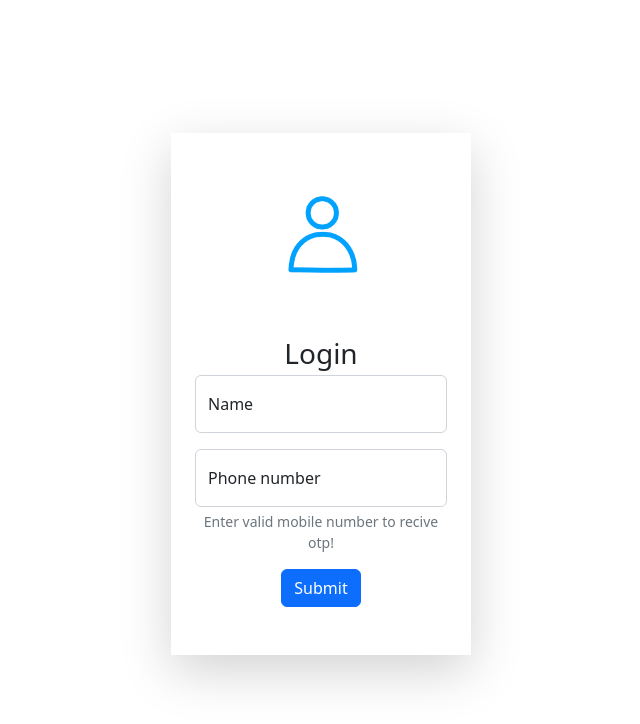
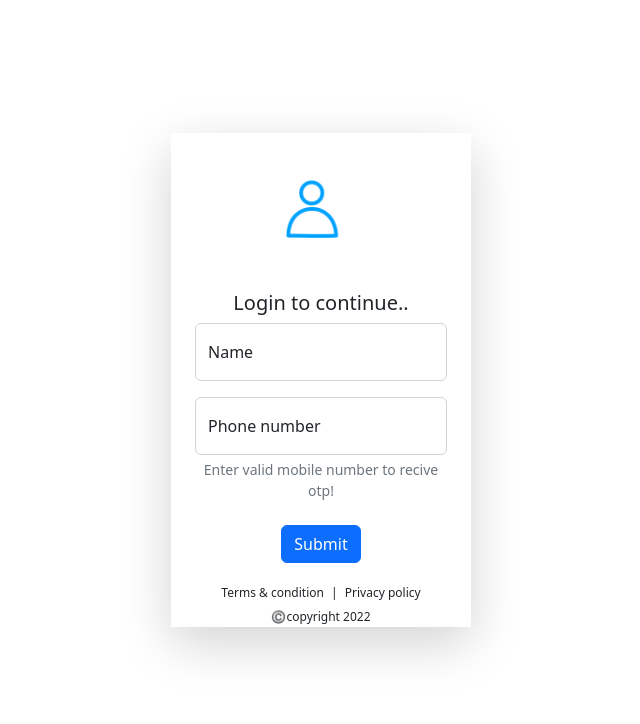
Before and after one commit to gokul-ceo/restuarentmanagement, a React (Create React App) app: page /login in a window 1280 px wide. Shown: the top 724 px of the page, without its empty margins (319-959 px from the left). Built offline with nearby package versions, Linux system fonts and the light colour scheme; no server answers.

Commit message:
made some changes

```diff
--- a/src/component/Auth/login.jsx
+++ b/src/component/Auth/login.jsx
@@ -1,12 +1,14 @@
 import React from "react";
 import hello from './hello.gif'
+var date = new Date()
+var year =  date.getFullYear()
 function Loginpage(){
     var mt = window.innerHeight/6
     return <>
     <div style={{'width':'300px','marginTop':`${mt}px`}} className="container-sm align-center shadow shadow-lg">
-    <img alt="alt" style={{'width':'200px','height':'200px','marginLeft':'15%'}} src={hello}></img>
+    <img alt="alt" style={{'width':'150px','height':'150px','marginLeft':'20%'}} src={hello}></img>
         <div className=" container-sm my-1 text-center ">
-            <h3 className="my-1">Login</h3>
+            <h5 className="my-2">Login to continue..</h5>
         <div class="form-floating mb-3  ">
   <input type="text" class="form-control" id="floatingInput" placeholder="Name"/>
   <label for="floatingInput">Name</label>
@@ -19,8 +21,13 @@ function Loginpage(){
 
 </div>
 </div>
-<button className="btn mb-5 btn-primary">Submit</button>
-
+<button className="btn mb-3 my-2 btn-primary">Submit</button>
+<div>
+    <span  style={{'fontSize':'12px'}} className="mx-1">Terms & condition </span>
+    <span style={{'fontSize':'12px'}} className=""> | </span>
+    <span style={{'fontSize':'12px'}} className="mx-1">Privacy policy</span>
+</div>
+<span style={{'margin':'0 auto','fontSize':'12px'}}> ©️copyright {year}</span>
         </div>
     </div>
     </>
```
